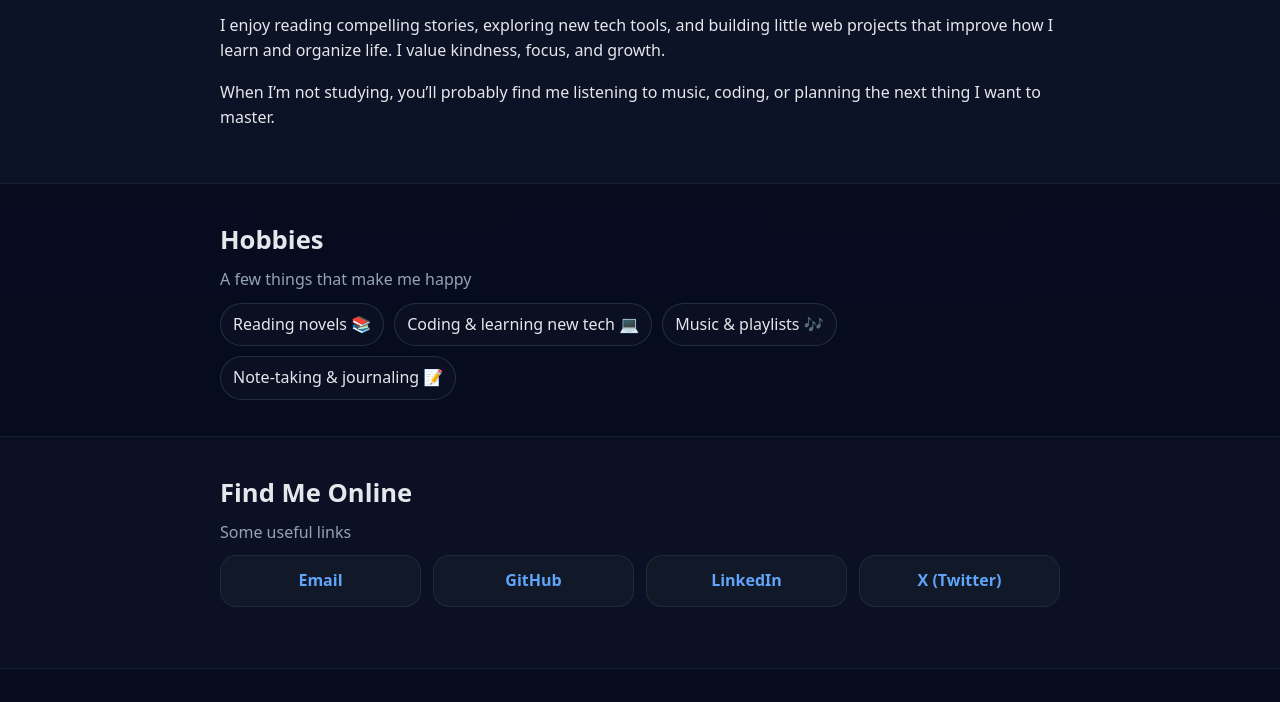
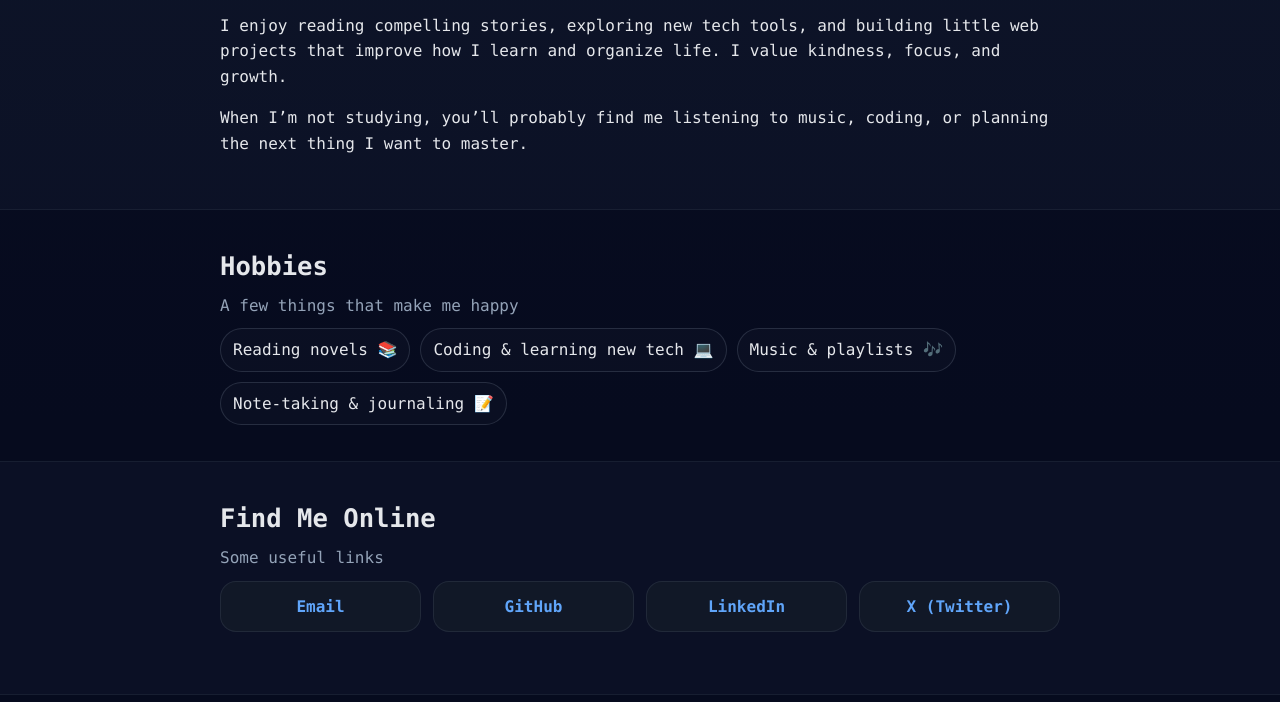
Before and after one commit to Daibeckcoding/about-me-page, a plain HTML site: page index.html in a window 1280 px wide. Shown: the part 540-1242 px from the top of the page. Drawn offline with Linux system fonts and the light colour scheme.

Commit message:
Update style.css

```diff
--- a/style.css
+++ b/style.css
@@ -19,7 +19,7 @@ html, body {
   padding: 0;
   background: linear-gradient(180deg, var(--bg), #0b1025 60%);
   color: var(--text);
-  font-family: system-ui, -apple-system, "Segoe UI", Roboto, Inter, Arial, sans-serif;
+  font-family: 'Fira Code', 'JetBrains Mono', 'Source Code Pro', Consolas, Monaco, monospace;
   line-height: 1.6;
 }
 
```
